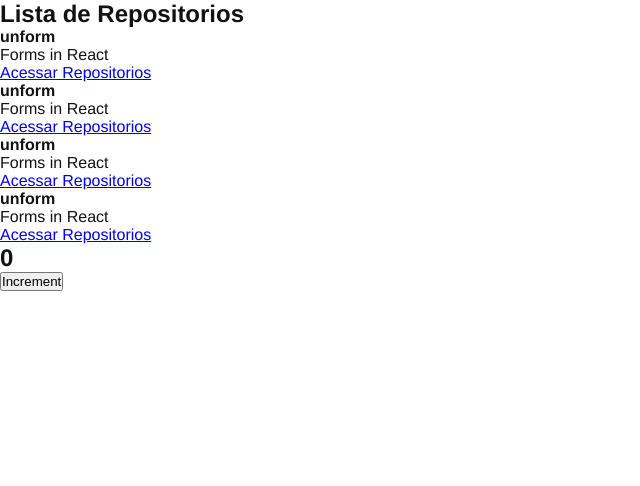
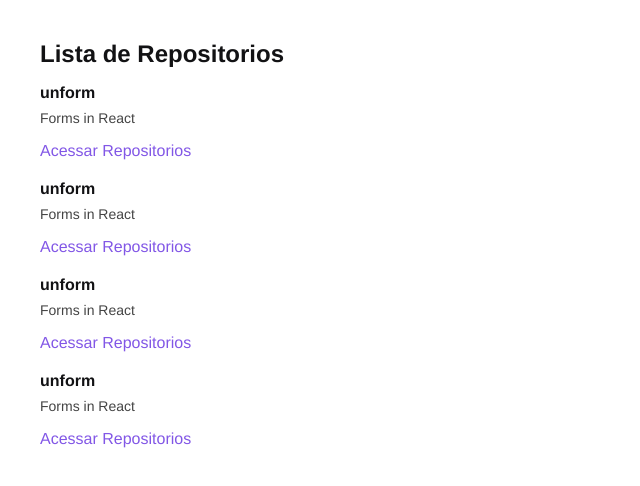
Before and after one commit to FernandoLelis/curso-ignite, a React app in the folder reactjs/01-github-explorer/: page / in a window 1280 px wide. Shown: the top 486 px of the page, without its empty margins (0-640 px from the left). Built offline with nearby package versions, Linux system fonts and the light colour scheme.

Commit message:
Estilização da listagem

```diff
--- a/reactjs/01-github-explorer/src/App.jsx
+++ b/reactjs/01-github-explorer/src/App.jsx
@@ -1,4 +1,3 @@
-import { Counter } from './components/Counter';
 import { RespositoryList } from './components/RepositoryList';
 import './styles/global.scss';
 
@@ -6,7 +5,6 @@
     return (
         <>
             <RespositoryList />
-            <Counter />
         </>
     )
 }
--- a/reactjs/01-github-explorer/src/components/Counter.jsx
+++ /dev/null
@@ -1,19 +0,0 @@
-import { useState } from 'react';
-
-export function Counter() {
-
-    const [counter, setCounter] = useState(0);
-
-    function increment() {
-        setCounter(counter + 1);
-    }
-
-    return (
-        <div>
-            <h2>{counter}</h2>
-            <button type="button" onClick={increment}>
-                Increment
-            </button>
-        </div>
-    )
-}
--- a/reactjs/01-github-explorer/src/components/RepositoryList.jsx
+++ b/reactjs/01-github-explorer/src/components/RepositoryList.jsx
@@ -1,4 +1,6 @@
 import { RepositoryItem } from "./RepositoryItem";
+
+import '../styles/repositories.scss';
 
 const repository = {
     name: 'unform',
@@ -8,7 +10,7 @@
 
 export function RespositoryList() {
     return (
-        <section className="respository-list">
+        <section className="repository-list">
             <h1>Lista de Repositorios</h1>
 
             <ul>
--- /dev/null
+++ b/reactjs/01-github-explorer/src/styles/repositories.scss
@@ -0,0 +1,30 @@
+section.repository-list {
+    margin: 40px;
+
+    h1 {
+        margin-bottom: 16px;
+    }
+
+    ul {
+        list-style: none;
+
+        li {
+            & + li {
+                margin-top: 20px;
+            }
+
+            p {
+                font-size: 14px;
+                color: #444;
+                margin-top: 8px;
+            }
+
+            a {
+                display: inline-block;
+                margin-top: 16px;
+                text-decoration: none;
+                color: #8257e6;
+            }
+        }
+    }
+}
```
